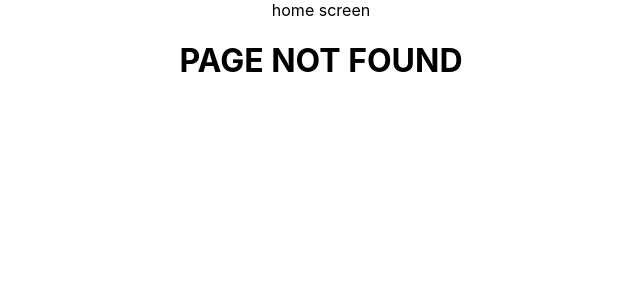
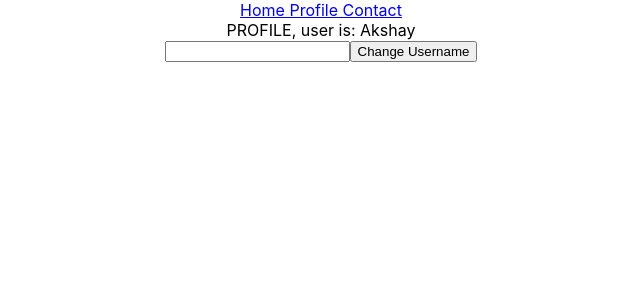
Before and after one commit to Ak25599/my-app, a React (Create React App) app: page /profile in a window 1280 px wide. Before the commit this address had no page. Shown: the top 300 px of the page, without its empty margins (319-959 px from the left). Built offline with nearby package versions, Linux system fonts and the light colour scheme.

Commit message:
state and context hook

```diff
--- a/src/App.js
+++ b/src/App.js
@@ -1,22 +1,29 @@
 
 import './App.css';
-import { BrowserRouter as Router, Switch, Route } from 'react-router-dom';
+import { BrowserRouter as Router, Switch, Route, Link } from 'react-router-dom';
 import { Home } from "./pages/Home";
-import { Menu } from './pages/Menu';
+import { Profile } from './pages/Profile';
 import { Contact } from './pages/Contact';
+import { Navabar } from './Navbar';
+import { useState, createContext } from 'react';
+export const AppContext = createContext();
 
 function App() {
+  const [username, setUsername] = useState("Akshay");
+
   return (
     <div className="App">
-     home screen
+     <AppContext.Provider value={{ username, setUsername }}>
       <Router>
+      <Navabar />
       <Switch>
        <Route exact path="/"> <Home /> </Route>
-       <Route exact path="/menu"> <Menu /> </Route>
+       <Route exact path="/profile"> <Profile /> </Route>
        <Route exact path="/contact"> <Contact /> </Route>
        <Route path="*"> <h1> PAGE NOT FOUND</h1> </Route>
       </Switch>
       </Router>
+      </AppContext.Provider>
       </div>
   );
 }
--- /dev/null
+++ b/src/Navbar.js
@@ -0,0 +1,10 @@
+import { Link } from "react-router-dom"
+export const Navabar = () => {
+    return(
+        <div>
+      <Link to="/"> Home</Link>
+      <Link to="/profile"> Profile</Link>
+      <Link to="/contact"> Contact</Link>
+      </div>
+    );
+};
--- /dev/null
+++ b/src/pages/Changeprofile.js
@@ -0,0 +1,26 @@
+import { useState }  from "react";
+import { useContext } from "react";
+import { AppContext } from "../App";
+
+export const ChangeProfile = () => {
+    const { setUsername } = useContext(AppContext);
+
+    const [newUsername, setNewUsername] = useState("");
+    return (
+        <div>
+            <input
+            onChange={(event)=>{
+                setUsername(event.target.value);
+            }}
+            />
+            <button
+                onClick={() => {
+                  setUsername(newUsername);
+                }}
+               >
+                Change Username
+
+            </button>
+        </div>
+    );
+};
--- a/src/pages/Home.js
+++ b/src/pages/Home.js
@@ -1,3 +1,7 @@
+import { useContext } from "react";
+import { AppContext } from "../App";
+
 export const Home = () => {
-    return <h1> THIS IS THE HOME PAGE</h1>
+    const { username } = useContext(AppContext);
+    return <h1> THIS IS THE HOME PAGE  and user is: {username}</h1>
 };
--- a/src/pages/Menu.js
+++ /dev/null
@@ -1,3 +0,0 @@
-export const Menu = () => {
-    return <h1> THIS IS THE MENU PAGE</h1>
-};
--- /dev/null
+++ b/src/pages/Profile.js
@@ -0,0 +1,14 @@
+import { ChangeProfile } from "../pages/Changeprofile";
+import { useContext } from "react";
+import { AppContext } from "../App";
+
+export const Profile = () => {
+    const { username } = useContext(AppContext);
+
+    return (
+        <div>
+            PROFILE, user is: {username}
+            <ChangeProfile />
+        </div>
+    );
+};
```
